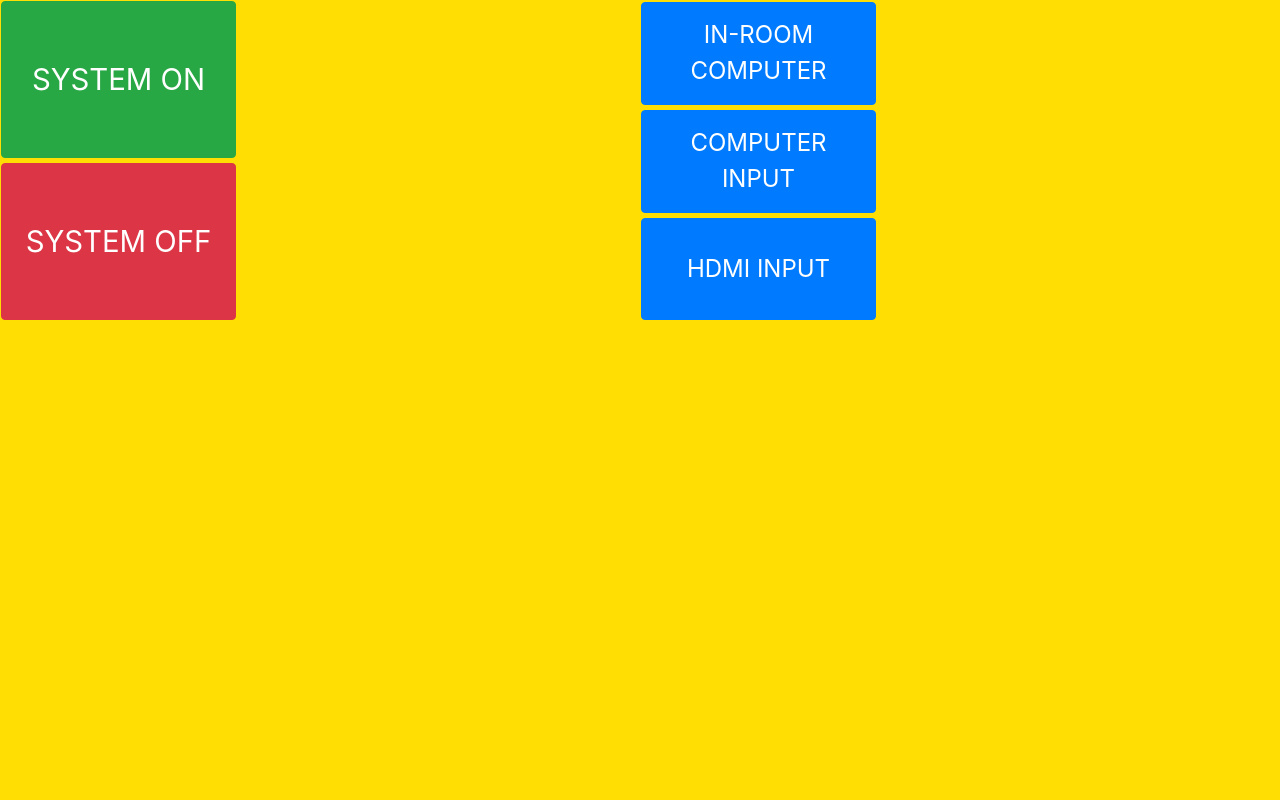
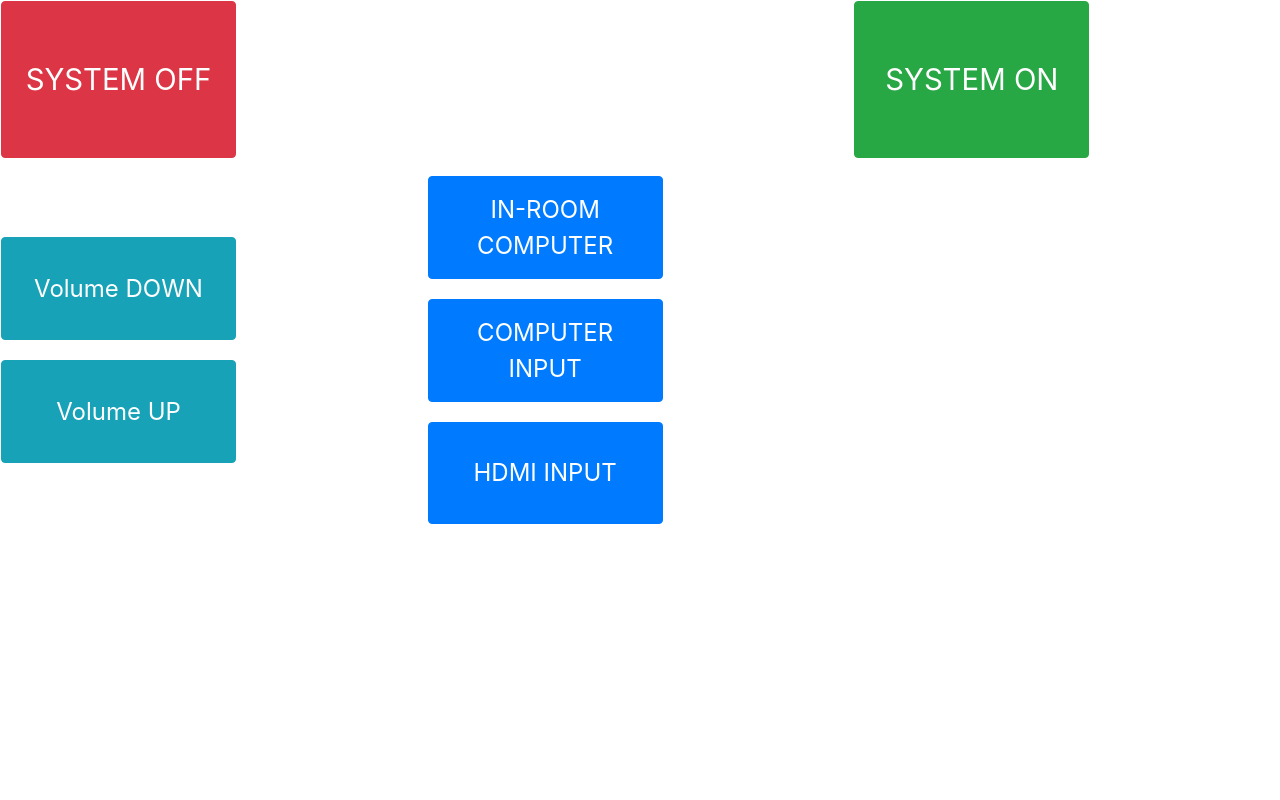
Before and after one commit to cityofripon/AV-PHP, a PHP site: page / in a window 1280 px wide. Run offline with PHP 8.4, Linux system fonts and the light colour scheme.

Commit message:
Seperating code, refining UI

```diff
--- /dev/null
+++ b/City-Hall-Conference/index.html
@@ -0,0 +1,39 @@
+<?php include_once("av-control.php") ?>
+<html>
+<head>
+<link rel="stylesheet" href="/css/bootstrap.min.css">
+<title>EOC A/V Control</title>
+</head>
+<body style="background-color:fff;">
+<table style="width:100%;">
+	<tr>
+		<td>
+		<form method="post">
+			<button name="sys-off"class="btn btn-danger" style="width:235; height:157; font-size: 22pt;">SYSTEM OFF</button>
+		</form>
+		</td>
+		<td>
+		</td>
+		<td>
+		<form method="post">
+			<button name="sys-on"class="btn btn-success" style="width:235; height:157; font-size: 22pt;" >SYSTEM ON</button>
+		</form>
+		</td>
+</tr>
+<tr>
+<td>
+	<button name="vol-up"class="btn btn-info" style="width:235; height: 103; font-size: 18pt; font-weight:400;" >Volume DOWN</button>
+	<br><br>
+	<button name="vol-dn"class="btn btn-info" style="width:235; height: 103; font-size: 18pt; font-weight:400;" >Volume UP</button>
+	</td>
+	<td>
+				<button name="source-rack-pc"class="btn btn-primary" style="width:235; height: 103; font-size: 18pt; font-weight:400;" >IN-ROOM COMPUTER</button>
+				<br><br>
+				<button name="source-vga-1"class="btn btn-primary" style="width:235; height: 103; font-size: 18pt; font-weight: 400;" >COMPUTER INPUT</button>
+				<br><br>
+				<button name="source-hdmi-1"class="btn btn-primary" style="width:235; height: 102; font-size: 18pt; font-weight: 400;" >HDMI INPUT</button>
+</td>
+</tr>
+</table>
+</body>
+</html>
```
Also changed, not shown: City-Hall-Conference/av-control.php (renamed from City-Hall-Conference/index.php, +0 -35 lines).
